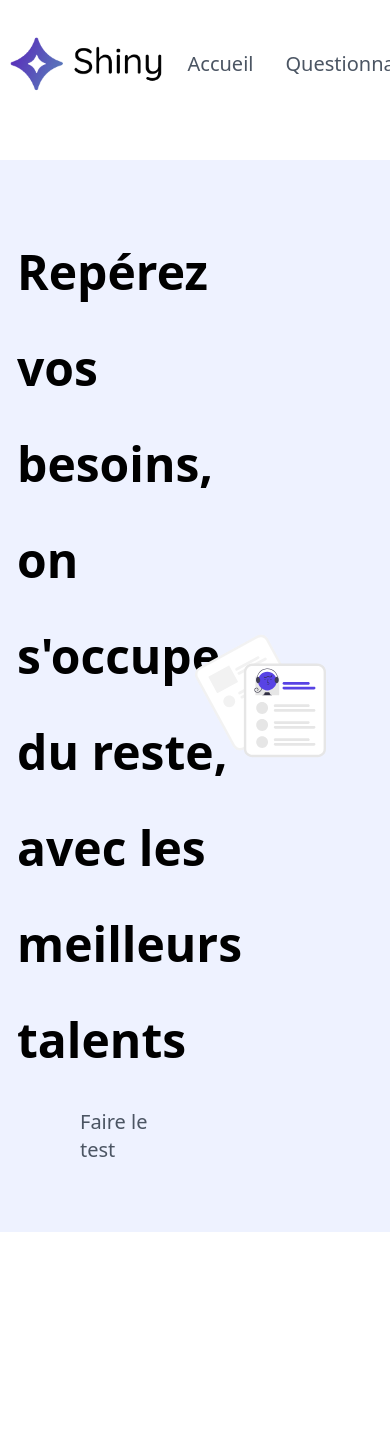
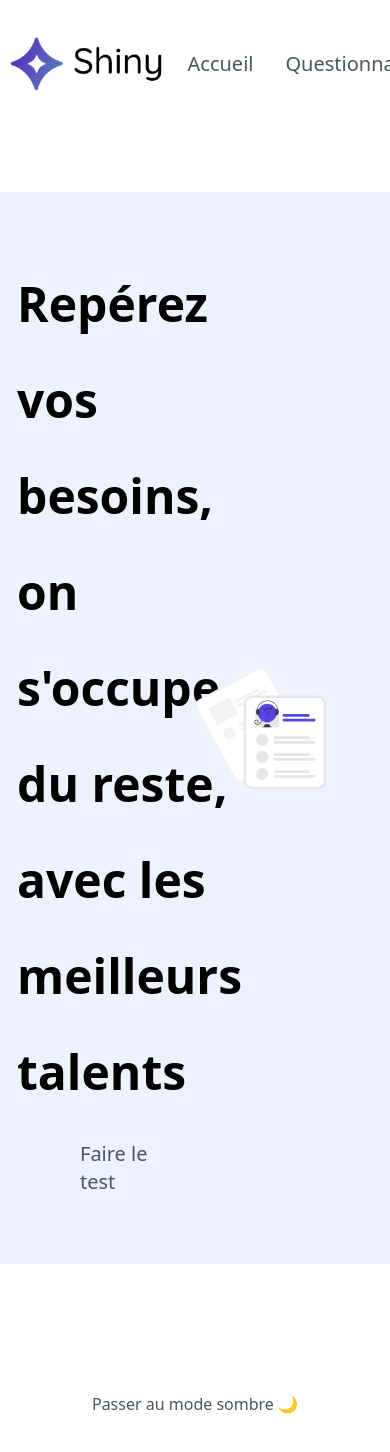
Before and after one commit to bmelicque/shiny-agency, a React (Create React App) app: page / in a window 390 px wide. Shown: the top 1452 px of the page. Before the commit the page ends 1296 px from the top, so only its background shows below. Built offline with nearby package versions, Linux system fonts and the light colour scheme.

Commit message:
Dark mode

```diff
--- a/package.json
+++ b/package.json
@@ -16,6 +16,8 @@
     "react-dom": "^17.0.2",
     "react-router-dom": "^5.3.0",
     "react-scripts": "4.0.3",
+    "styled-components": "^5.3.3",
+    "tailwind-styled-components": "^2.0.3",
     "typescript": "^4.4.4",
     "web-vitals": "^1.1.2"
   },
@@ -45,6 +47,7 @@
   },
   "devDependencies": {
     "@types/react-router-dom": "^5.3.2",
+    "@types/styled-components": "^5.1.15",
     "autoprefixer": "^9.8.8",
     "postcss": "^7.0.39",
     "tailwindcss": "npm:@tailwindcss/postcss7-compat@^2.2.17"
--- a/src/components/Card/Card.tsx
+++ b/src/components/Card/Card.tsx
@@ -1,6 +1,7 @@
-import React from "react";
+import React, { useContext } from "react";
 import DefaultPicture from "../../assets/profile.png";
 import colors from "../../utils/style/colors";
+import { ThemeContext } from "../../utils/context/index";
 
 interface CardProps {
 	label: string;
@@ -8,15 +9,28 @@ interface CardProps {
 	picture?: string;
 }
 
+const style = {
+	card: (isDark: boolean) =>
+		`flex flex-col items-center gap-4 w-80 p-4 ${
+			isDark
+				? `bg-${colors.backgroundLessDark}`
+				: `bg-${colors.backgroundLight}`
+		} rounded-lg hover:shadow-md transition-shadow cursor-pointer`,
+	label: (isDark: boolean) =>
+		`${
+			isDark ? `text-${colors.backgroundLight}` : `text-${colors.primary}`
+		} text-xl font-bold`,
+	image: `h-20 w-20 rounded-full`,
+};
+
 export function Card({ label, title, picture = DefaultPicture }: CardProps) {
+	const { theme } = useContext(ThemeContext);
+	const isDark = theme === "dark";
+
 	return (
-		<div
-			className={`flex flex-col items-center gap-4 w-80 p-4 bg-${colors.backgroundLight} rounded-lg hover:shadow-md transition cursor-pointer`}
-		>
-			<span className={`text-${colors.primary} text-xl font-bold`}>
-				{label}
-			</span>
-			<img src={picture} alt="freelance" className="h-20 w-20 rounded-full" />
+		<div className={style.card(isDark)}>
+			<span className={style.label(isDark)}>{label}</span>
+			<img src={picture} alt="freelance" className={style.image} />
 			<span>{title}</span>
 		</div>
 	);
--- /dev/null
+++ b/src/components/Footer/Footer.tsx
@@ -0,0 +1,20 @@
+import { useContext } from "react";
+import colors from "../../utils/style/colors";
+import { ThemeContext } from "../../utils/context/index";
+
+const style = {
+	footer: `flex items-center justify-center py-16`,
+	button: (isDark: boolean) =>
+		`bg-transparent ${isDark ? "text-white" : `text-${colors.secondary}`}`,
+};
+
+export function Footer() {
+	const { theme, toggleTheme } = useContext(ThemeContext);
+	return (
+		<footer className={style.footer}>
+			<button className={style.button(theme === "dark")} onClick={toggleTheme}>
+				{theme === "dark" ? "Passer au mode clair ☀️" : "Passer au mode sombre 🌙"}
+			</button>
+		</footer>
+	);
+}
--- /dev/null
+++ b/src/components/Footer/index.tsx
@@ -0,0 +1,3 @@
+import { Footer } from './Footer';
+
+export default Footer;
--- a/src/components/Header/Header.tsx
+++ b/src/components/Header/Header.tsx
@@ -1,21 +1,38 @@
 import { NavLink } from "react-router-dom";
 import colors from "../../utils/style/colors";
-import logo from "../../assets/dark-logo.png";
+import darkLogo from "../../assets/dark-logo.png";
+import lightLogo from "../../assets/light-logo.png";
+import { useContext } from "react";
+import { ThemeContext } from "../../utils/context/index";
+
+const style = {
+	header: `flex flex-row justify-between py-8`,
+	logo: `h-16`,
+	nav: `flex items-center`,
+	navLink: (isDark = false) =>
+		`rounded-full px-4 py-1 flex items-center ${
+			isDark ? "text-white" : `text-${colors.secondary}`
+		} text-xl hover:bg-${colors.primary} hover:text-white`,
+};
 
 export function Header() {
-    const navStyle = `rounded-full px-4 py-1 flex items-center text-${colors.secondary} text-xl hover:bg-${colors.primary} hover:text-white`;
-
+	const { theme } = useContext(ThemeContext);
+	const isDark = theme === "dark";
 	return (
-		<header className={`flex flex-row justify-between my-8`}>
-			<img src={logo} alt="Logo Shiny" className="h-16" />
-			<nav className={`flex items-center`}>
-				<NavLink exact to="/" className={navStyle}>
+		<header className={style.header}>
+			<img
+				src={isDark ? lightLogo : darkLogo}
+				alt="Logo Shiny"
+				className={style.logo}
+			/>
+			<nav className={style.nav}>
+				<NavLink exact to="/" className={style.navLink(isDark)}>
 					Accueil
 				</NavLink>
-				<NavLink exact to="/survey/1" className={navStyle}>
+				<NavLink exact to="/survey/1" className={style.navLink(isDark)}>
 					Questionnaire
 				</NavLink>
-				<NavLink exact to="/freelances" className={navStyle}>
+				<NavLink exact to="/freelances" className={style.navLink(isDark)}>
 					Freelances
 				</NavLink>
 			</nav>
--- a/src/index.tsx
+++ b/src/index.tsx
@@ -2,16 +2,20 @@ import React from "react";
 import ReactDOM from "react-dom";
 import { BrowserRouter as Router, Switch, Route } from "react-router-dom";
 import Error from "./components/Error";
+import Footer from "./components/Footer";
 import Header from "./components/Header";
 import "./index.css";
 import Freelances from "./pages/Freelances";
 import Home from "./pages/Home";
 import Survey from "./pages/Survey";
+import { ThemeProvider } from "./utils/context";
+import GlobalStyle from "./utils/style/GlobalStyle";
 
 ReactDOM.render(
 	<React.StrictMode>
 		<Router>
-			<div className={`max-w-screen-xl mx-auto font-display`}>
+			<ThemeProvider>
+				<GlobalStyle>
 					<Header />
 					<Switch>
 						<Route exact path="/">
@@ -27,7 +31,9 @@ ReactDOM.render(
 							<Error />
 						</Route>
 					</Switch>
-			</div>
+					<Footer />
+				</GlobalStyle>
+			</ThemeProvider>
 		</Router>
 	</React.StrictMode>,
 	document.getElementById("root")
--- a/src/pages/Freelances/Freelances.tsx
+++ b/src/pages/Freelances/Freelances.tsx
@@ -1,6 +1,8 @@
 import Card from "../../components/Card";
 import colors from "../../utils/style/colors";
 import { useGet } from "../../utils/hooks/useGet";
+import { useContext } from "react";
+import { ThemeContext } from "../../utils/context/index";
 
 interface freelanceProfile {
 	id: string;
@@ -10,26 +12,35 @@ interface freelanceProfile {
 }
 
 interface freelanceData {
-    freelancersList: freelanceProfile[]
+	freelancersList: freelanceProfile[];
 }
 
 function isFreelanceData(data: any): data is freelanceData {
-    return data?.freelancersList !== undefined;
+	return data?.freelancersList !== undefined;
 }
+
+const style = {
+	main: `flex flex-col items-center`,
+	title: `my-4 text-xl font-bold`,
+	p: (isDark: boolean) =>
+		`my-4 ${isDark ? "text-white" : `text-${colors.secondary}`}`,
+	cardWrapper: `my-6 grid grid-cols-1 md:grid-cols-2 lg:grid-cols-3 gap-6`,
+};
 
 export function Freelances() {
 	const { data, isLoading, error } = useGet("http://localhost:8000/freelances");
-    const freelancersList = isFreelanceData(data) ? data.freelancersList : [];
+	const freelancersList = isFreelanceData(data) ? data.freelancersList : [];
+	const { theme } = useContext(ThemeContext);
 
 	return (
-		<div className={`flex flex-col items-center`}>
-			<h1 className={`my-4 text-xl font-bold`}>Trouvez votre prestataire</h1>
-			<p className={`my-4 text-${colors.secondary}`}>
+		<main className={style.main}>
+			<h1 className={style.title}>Trouvez votre prestataire</h1>
+			<p className={style.p(theme === "dark")}>
 				Chez Shiny nous réunissons les meilleurs profils pour vous
 			</p>
-			<div className="my-6 grid grid-cols-2 gap-6">
+			<div className={style.cardWrapper}>
 				{isLoading ? (
-					<p>Chargement...</p>
+					<i className="fas fa-spinner fa-spin text-3xl"></i>
 				) : error ? (
 					<p>Une erreur est survenue</p>
 				) : (
@@ -43,6 +54,6 @@ export function Freelances() {
 					))
 				)}
 			</div>
-		</div>
+		</main>
 	);
 }
--- a/src/pages/Home/Home.tsx
+++ b/src/pages/Home/Home.tsx
@@ -1,28 +1,41 @@
+import { useContext } from "react";
 import { Link } from "react-router-dom";
 import { ReactComponent as HomeIllustration } from "../../assets/home-illustration.svg";
 import colors from "../../utils/style/colors";
+import { ThemeContext } from "../../utils/context/index";
+
+const style = {
+	main: (isDark: boolean) =>
+		`my-16 ${
+			isDark ? `bg-${colors.backgroundLessDark}` : `bg-${colors.backgroundLight}`
+		} p-16 flex flex-row items-center`,
+	textWrapper: `w-1/2 flex flex-col items-center gap-4`,
+	title: `text-5xl font-bold leading-loose`,
+	link: (isDark: boolean) =>
+		`rounded-full px-4 py-1 flex items-center ${
+			isDark ? "text-white" : `text-${colors.secondary}`
+		} text-xl hover:bg-${colors.primary} hover:text-white`,
+	image: `w-1/2`,
+};
 
 export function Home() {
+	const { theme } = useContext(ThemeContext);
+	const isDark = theme === "dark";
 	return (
-		<main
-			className={`my-16 bg-${colors.backgroundLight} p-16 flex flex-row items-center`}
-		>
-			<div className={`w-1/2 flex flex-col items-center gap-4`}>
-				<h1 className={`text-5xl font-bold leading-loose`}>
+		<main className={style.main(isDark)}>
+			<div className={style.textWrapper}>
+				<h1 className={style.title}>
 					Repérez vos besoins,
 					<br />
 					on s'occupe du reste,
 					<br />
 					avec les meilleurs talents
 				</h1>
-				<Link
-					to="/survey/1"
-					className={`rounded-full px-4 py-1 flex items-center text-${colors.secondary} text-xl hover:bg-${colors.primary} hover:text-white`}
-				>
+				<Link to="/survey/1" className={style.link(isDark)}>
 					Faire le test
 				</Link>
 			</div>
-			<HomeIllustration className={`w-1/2`} />
+			<HomeIllustration className={style.image} />
 		</main>
 	);
 }
--- a/src/pages/Survey/Survey.tsx
+++ b/src/pages/Survey/Survey.tsx
@@ -52,7 +52,7 @@ export function Survey() {
 				<Link to={`/survey/${prevQuestionNumber}`} className={linkStyle}>
 					Précédent
 				</Link>
-				{questionNumber >= 10 ? (
+				{questionNumber >= Object.keys(questions).length ? (
 					<Link to="/results" className={linkStyle}>
 						Résultats
 					</Link>
--- /dev/null
+++ b/src/utils/context/index.tsx
@@ -0,0 +1,28 @@
+import { createContext, useState } from "react";
+
+type theme = "light" | "dark";
+
+type props = {
+	children: React.ReactNode;
+};
+
+interface contextInterface {
+	theme: theme;
+	toggleTheme: () => void;
+}
+
+export const ThemeContext = createContext<contextInterface>({theme: "light", toggleTheme: ()=>{}});
+
+export function ThemeProvider(props: props) {
+	const [theme, setTheme] = useState<theme>("light");
+
+	const toggleTheme = () => {
+		setTheme((currTheme) => (currTheme === "light" ? "dark" : "light"));
+	};
+
+	return (
+		<ThemeContext.Provider value={{ theme, toggleTheme }}>
+			{props.children}
+		</ThemeContext.Provider>
+	);
+}
--- /dev/null
+++ b/src/utils/style/GlobalStyle.tsx
@@ -0,0 +1,22 @@
+import { useContext } from "react";
+import { ThemeContext } from "../context/index";
+import colors from "./colors";
+
+const style = {
+	body: (isDark = false) =>
+		`min-h-screen w-screen ${
+			isDark ? `bg-${colors.backgroundDark} text-white` : "bg-white text-black"
+		}`,
+	container: `max-w-screen-xl mx-auto font-display`,
+};
+
+function GlobalStyle({ children }: { children: React.ReactNode }) {
+	const { theme } = useContext(ThemeContext);
+	return (
+		<div className={style.body(theme === "dark")}>
+			<div className={style.container}>{children}</div>
+		</div>
+	);
+}
+
+export default GlobalStyle;
--- a/src/utils/style/colors.js
+++ b/src/utils/style/colors.js
@@ -1,7 +1,9 @@
 const colors = {
     primary: "indigo-600",
     secondary: "gray-600",
-    backgroundLight: "indigo-50"
+    backgroundLight: "indigo-50",
+    backgroundDark: "gray-900",
+    backgroundLessDark: "gray-800"
 }
 
 export default colors;
```
Also changed, not shown: 1 other file (tests, documents, lock files or other folders). Lines whose indentation alone changed are shown as unchanged.
